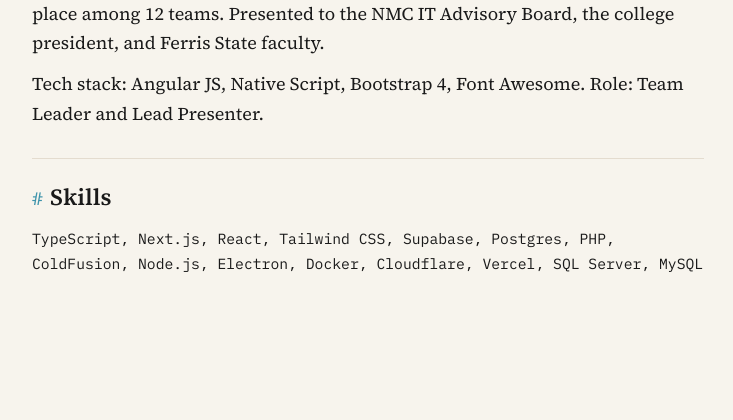
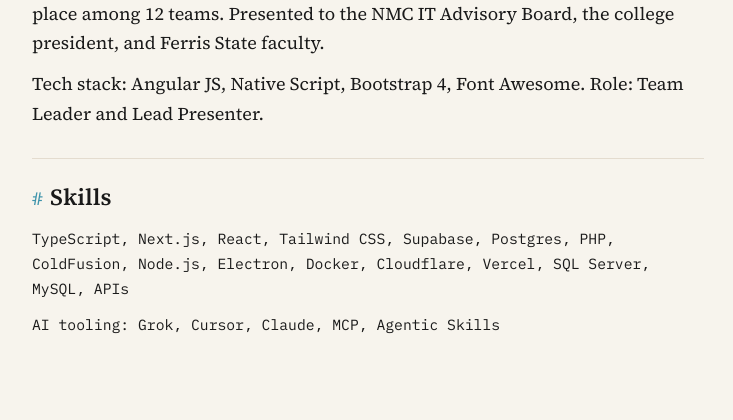
Before and after one commit to NoahFlowa/NoahOsterhout.com, a PHP site: page / in a window 1280 px wide. Shown: the part 2626-3046 px from the top of the page, without its empty margins (272-1005 px from the left). Before the commit the page ends 2898 px from the top, so only its background shows below. Run offline with PHP 8.4, Linux system fonts and the light colour scheme.

Commit message:
Send HTTPS redirects and tighten the response headers.
Build Location headers from the proxy Host on https so Traefik does not see http://host:3000. Add the security headers, keep the web root root-owned, and list the AI tooling skills.

Co-authored-by: Noah Osterhout <NoahFlowa@users.noreply.github.com>

```diff
--- a/content/resume.md
+++ b/content/resume.md
@@ -90,4 +90,6 @@ Tech stack: Angular JS, Native Script, Bootstrap 4, Font Awesome. Role: Team Lea
 
 ## Skills
 
-TypeScript, Next.js, React, Tailwind CSS, Supabase, Postgres, PHP, ColdFusion, Node.js, Electron, Docker, Cloudflare, Vercel, SQL Server, MySQL
+TypeScript, Next.js, React, Tailwind CSS, Supabase, Postgres, PHP, ColdFusion, Node.js, Electron, Docker, Cloudflare, Vercel, SQL Server, MySQL, APIs
+
+AI tooling: Grok, Cursor, Claude, MCP, Agentic Skills
--- a/css/main.css
+++ b/css/main.css
@@ -349,6 +349,10 @@ body {
     line-height: 1.7;
 }
 
+.skills p + p {
+    margin-top: 0.35rem;
+}
+
 .markdown ul,
 .markdown ol {
     margin: 0.45rem 0 0.2rem;
--- /dev/null
+++ b/docker/php/zz-site.ini
@@ -0,0 +1 @@
+expose_php = Off
--- /dev/null
+++ b/js/theme-init.js
@@ -0,0 +1,13 @@
+(function () {
+    try {
+        var theme = localStorage.getItem("theme");
+        if (theme !== "light" && theme !== "dark") {
+            theme = matchMedia("(prefers-color-scheme: dark)").matches ? "dark" : "light";
+        }
+        document.documentElement.setAttribute("data-theme", theme);
+        var color = document.querySelector('meta[name="theme-color"]');
+        if (color) {
+            color.setAttribute("content", theme === "dark" ? "#1c1b19" : "#f7f4ed");
+        }
+    } catch (error) {}
+})();
--- a/lib/site.php
+++ b/lib/site.php
@@ -9,6 +9,19 @@ const SITE_ORIGIN = 'https://noahosterhout.com';
 function e(?string $value): string
 {
     return htmlspecialchars($value ?? '', ENT_QUOTES | ENT_SUBSTITUTE, 'UTF-8');
+}
+
+function https_redirect(string $path): void
+{
+    $host = strtolower(trim((string) ($_SERVER['HTTP_HOST'] ?? '')));
+    if (preg_match('/^([a-z0-9.-]+)(?::\d+)?$/', $host, $m) !== 1) {
+        $name = 'noahosterhout.com';
+    } else {
+        $name = $m[1];
+    }
+
+    header('Location: https://' . $name . $path, true, 301);
+    exit;
 }
 
 function https_url(string $url): ?string
@@ -442,6 +455,30 @@ function person_jsonld(array $meta): array
         $data['alumniOf'] = $alumni;
     }
 
+    $data['knowsAbout'] = [
+        'TypeScript',
+        'Next.js',
+        'React',
+        'Tailwind CSS',
+        'Supabase',
+        'Postgres',
+        'PHP',
+        'ColdFusion',
+        'Node.js',
+        'Electron',
+        'Docker',
+        'Cloudflare',
+        'Vercel',
+        'SQL Server',
+        'MySQL',
+        'APIs',
+        'Grok',
+        'Cursor',
+        'Claude',
+        'MCP',
+        'Agentic Skills',
+    ];
+
     return $data;
 }
 
@@ -505,6 +542,7 @@ function render_page(array $page): void
         <meta name="author" content="Noah Osterhout">
         <meta name="robots" content="' . e($robots) . '">
         <meta name="theme-color" content="#f7f4ed">
+        <script src="/js/theme-init.js"></script>
         ' . $canonicalTags . '
         <meta property="og:title" content="' . e($title) . '">
         <meta property="og:description" content="' . e($description) . '">
@@ -524,19 +562,6 @@ function render_page(array $page): void
         <link rel="icon" type="image/png" sizes="32x32" href="/favicons/favicon-32x32.png">
         <link rel="icon" type="image/png" sizes="16x16" href="/favicons/favicon-16x16.png">
         <link rel="manifest" href="/favicons/site.webmanifest">
-        <script>
-            (function () {
-                try {
-                    var theme = localStorage.getItem("theme");
-                    if (theme !== "light" && theme !== "dark") {
-                        theme = matchMedia("(prefers-color-scheme: dark)").matches ? "dark" : "light";
-                    }
-                    document.documentElement.setAttribute("data-theme", theme);
-                    var color = document.querySelector("meta[name=theme-color]");
-                    if (color) color.setAttribute("content", theme === "dark" ? "#1c1b19" : "#f7f4ed");
-                } catch (e) {}
-            })();
-        </script>
         ' . $jsonld . '
     </head>
     <body>
--- a/project.php
+++ b/project.php
@@ -16,8 +16,7 @@ if ($path === null) {
 }
 
 if ($slug !== $canonicalSlug) {
-    header('Location: /projects/' . $canonicalSlug, true, 301);
-    exit;
+    https_redirect('/projects/' . $canonicalSlug);
 }
 
 $doc = load_markdown($path);
```
Also changed, not shown: .htaccess, 3 other files.
